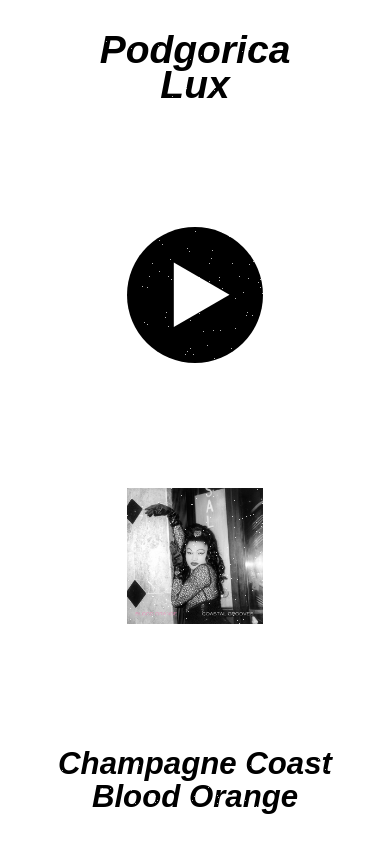
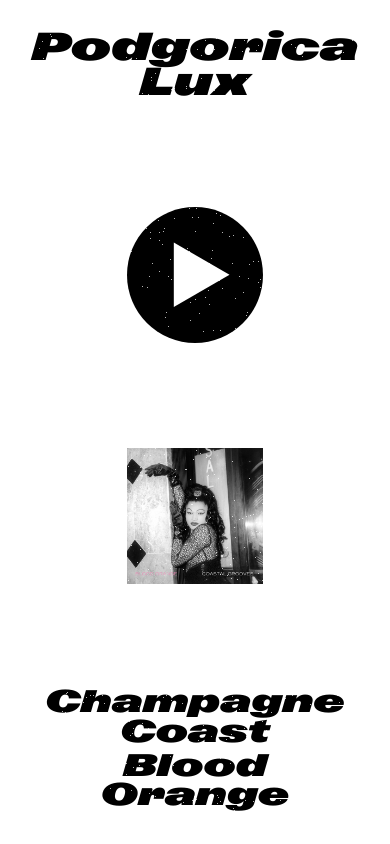
Before and after one commit to titovm/Podlux-web-page, a React (Vite) app: page / in a window 390 px wide. Built offline with nearby package versions, Linux system fonts and the light colour scheme; no server answers.

Commit message:
fix fonts, add favicon

```diff
--- a/index.html
+++ b/index.html
@@ -5,6 +5,7 @@
       <meta charset="UTF-8" />
       <meta name="viewport" content="width=device-width, initial-scale=1.0" />
       <meta name="description" content="Podgorica Lux - Listen to live internet radio streaming 24/7 with the latest music and tracks" />
+      <link rel="icon" type="image/png" href="/src/assets/podlux_favicon.png" />
       <title>Podgorica Lux</title>
     </head>
 
--- a/src/App.tsx
+++ b/src/App.tsx
@@ -101,7 +101,7 @@ function MobileLayout({ onPlayClick, isPlaying, songTitle, songArtist, albumArt
     <div className="mobile-layout" style={{ display: 'flex', flexDirection: 'column', alignItems: 'center', justifyContent: 'space-between', padding: '2rem 1.5rem' }}>
       {/* Logo/Title - Top */}
       <div style={{ flexShrink: 0, width: '100%' }}>
-        <div className="font-black italic text-black text-center" style={{ fontFamily: "'ABC Gravity Cyrillic Wide', sans-serif", fontSize: 'clamp(32px, 10vw, 56px)', lineHeight: '0.9' }}>
+        <div className="font-black italic text-black text-center title" style={{ fontSize: 'clamp(32px, 10vw, 56px)', lineHeight: '0.9' }}>
           <p className="mb-0">Podgorica</p>
           <p>Lux</p>
         </div>
@@ -134,7 +134,7 @@ function MobileLayout({ onPlayClick, isPlaying, songTitle, songArtist, albumArt
 
       {/* Song Info - Bottom box */}
       <div style={{ flexShrink: 0, width: '100%', maxWidth: '100%' }}>
-        <div className="font-black italic text-black text-center" style={{ fontFamily: "'ABC Gravity Cyrillic Wide', sans-serif", fontSize: 'clamp(24px, 8vw, 56px)', lineHeight: '0.95', padding: '0 1rem', wordWrap: 'break-word', overflowWrap: 'break-word' }}>
+        <div className="font-black italic text-black text-center title" style={{ fontSize: 'clamp(24px, 8vw, 56px)', lineHeight: '0.95', padding: '0 1rem', wordWrap: 'break-word', overflowWrap: 'break-word' }}>
           <p style={{ marginBottom: '0.25rem', wordWrap: 'break-word', overflowWrap: 'break-word' }}>
             {songTitle}
           </p>
@@ -152,12 +152,12 @@ function DesktopLayout({ onPlayClick, isPlaying, songTitle, songArtist, albumArt
         <img alt="" className="absolute inset-0 max-w-none object-50%-50% object-cover pointer-events-none size-full" src={imgBackground} />
       </div>
 
-      <div className="absolute font-black italic left-[48px] text-black text-nowrap top-[48px] whitespace-pre z-10" style={{ fontSize: 'clamp(32px, 2.5vw, 64px)', lineHeight: '1' }}>
+      <div className="absolute font-black italic left-[48px] text-black text-nowrap top-[48px] whitespace-pre z-10 title" style={{ fontSize: 'clamp(32px, 2.5vw, 64px)', lineHeight: '1' }}>
         <p className="mb-0">Подгорица</p>
         <p>Люкс</p>
       </div>
 
-      <div className="absolute font-black italic left-[calc(50%+0.5px)] text-black text-center text-nowrap top-[48px] translate-x-[-50%] whitespace-pre z-10" style={{ fontSize: 'clamp(32px, 2.5vw, 64px)', lineHeight: '1' }}>
+      <div className="absolute font-black italic left-[calc(50%+0.5px)] text-black text-center text-nowrap top-[48px] translate-x-[-50%] whitespace-pre z-10 title" style={{ fontSize: 'clamp(32px, 2.5vw, 64px)', lineHeight: '1' }}>
         <p className="mb-0">
           {songTitle}
         </p>
--- a/src/index.css
+++ b/src/index.css
@@ -8,6 +8,16 @@
       --tw-font-weight: initial;
     }
   }
+}
+
+@font-face {
+  font-family: 'ABC Gravity Cyrillic Wide';
+  src: url('/src/assets/fonts/ABCGravityCyrillic-WideItalic.woff2') format('woff2'),
+       url('/src/assets/fonts/ABCGravityCyrillic-WideItalic.woff') format('woff'),
+       url('/src/assets/fonts/ABCGravityCyrillic-WideItalic.otf') format('opentype');
+  font-weight: 900;
+  font-style: italic;
+  font-display: swap;
 }
 
 @layer theme {
@@ -341,6 +351,10 @@
     font-weight: var(--font-weight-normal);
     line-height: 1.5;
   }
+}
+
+.title p {
+  font-family: 'ABC Gravity Cyrillic Wide', sans-serif;
 }
 
 @layer utilities {
--- a/src/styles/globals.css
+++ b/src/styles/globals.css
@@ -10,8 +10,9 @@
 
 @font-face {
   font-family: 'ABC Gravity Cyrillic Wide';
-  src: url('../assets/fonts/ABCGravityCyrillic-WideItalic.woff2') format('woff2'),
-       url('../assets/fonts/ABCGravityCyrillic-WideItalic.woff') format('woff');
+  src: url('/src/assets/fonts/ABCGravityCyrillic-WideItalic.woff2') format('woff2'),
+       url('/src/assets/fonts/ABCGravityCyrillic-WideItalic.woff') format('woff'),
+       url('/src/assets/fonts/ABCGravityCyrillic-WideItalic.otf') format('opentype');
   font-weight: 900;
   font-style: italic;
   font-display: swap;
```
Also changed, not shown: src/assets/podlux_favicon.png (added).
